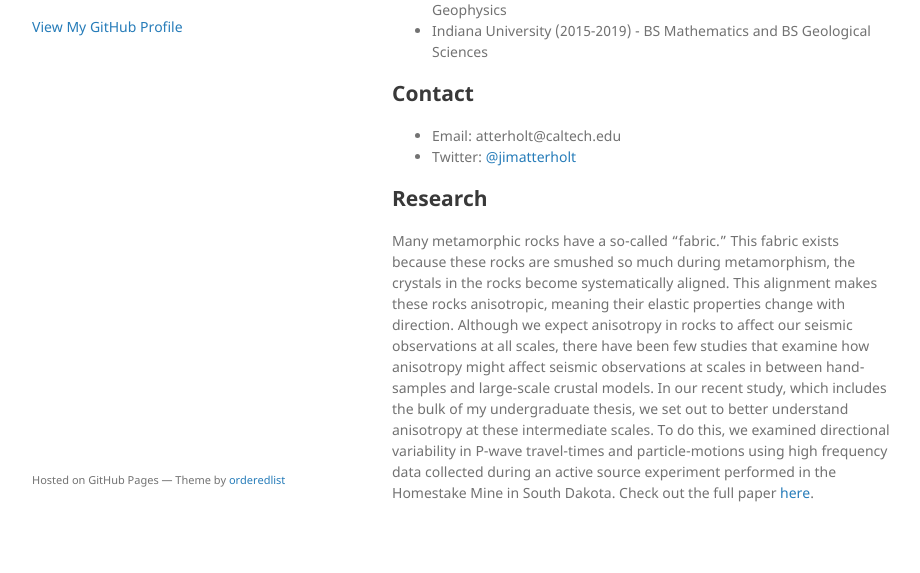
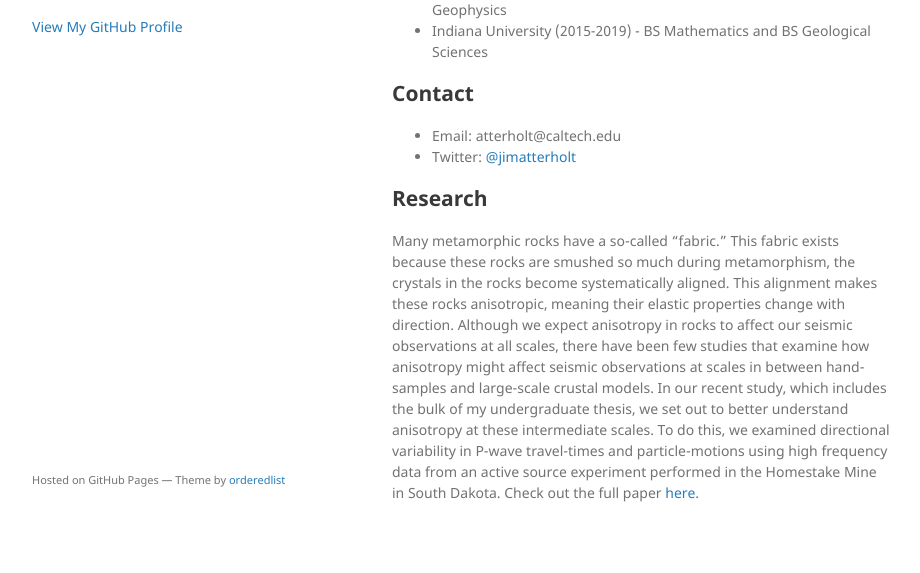
Before and after one commit to atterholt/atterholt.github.io, a Jekyll site: the page built from index.md, in a window 1280 px wide. Shown: the part 341-914 px from the top of the page, without its empty margins (178-1098 px from the left). Built offline with Jekyll 4.4.1, drawn with Linux system fonts in a browser that asks for light colours; our own code applies the rules of GitHub Pages for plain Markdown files.

Commit message:
Update index.md

```diff
--- a/index.md
+++ b/index.md
@@ -18,4 +18,4 @@ Welcome! I'm an observational seismologist and PhD student at Caltech working un
 
 ## Research
 
-Many metamorphic rocks have a so-called "fabric." This fabric exists because these rocks are smushed so much during metamorphism, the crystals in the rocks become systematically aligned. This alignment makes these rocks anisotropic, meaning their elastic properties change with direction. Although we expect anisotropy in rocks to affect our seismic observations at all scales, there have been few studies that examine how anisotropy might affect seismic observations at scales in between hand-samples and large-scale crustal models. In our recent study, which includes the bulk of my undergraduate thesis, we set out to better understand anisotropy at these intermediate scales. To do this, we examined directional variability in P-wave travel-times and particle-motions using high frequency data collected during an active source experiment performed in the Homestake Mine in South Dakota. Check out the full paper [here](https://academic.oup.com/gji/article/224/1/121/5900977?login=true).
+Many metamorphic rocks have a so-called "fabric." This fabric exists because these rocks are smushed so much during metamorphism, the crystals in the rocks become systematically aligned. This alignment makes these rocks anisotropic, meaning their elastic properties change with direction. Although we expect anisotropy in rocks to affect our seismic observations at all scales, there have been few studies that examine how anisotropy might affect seismic observations at scales in between hand-samples and large-scale crustal models. In our recent study, which includes the bulk of my undergraduate thesis, we set out to better understand anisotropy at these intermediate scales. To do this, we examined directional variability in P-wave travel-times and particle-motions using high frequency data from an active source experiment performed in the Homestake Mine in South Dakota. Check out the full paper [here](https://academic.oup.com/gji/article/224/1/121/5900977?login=true).
```
